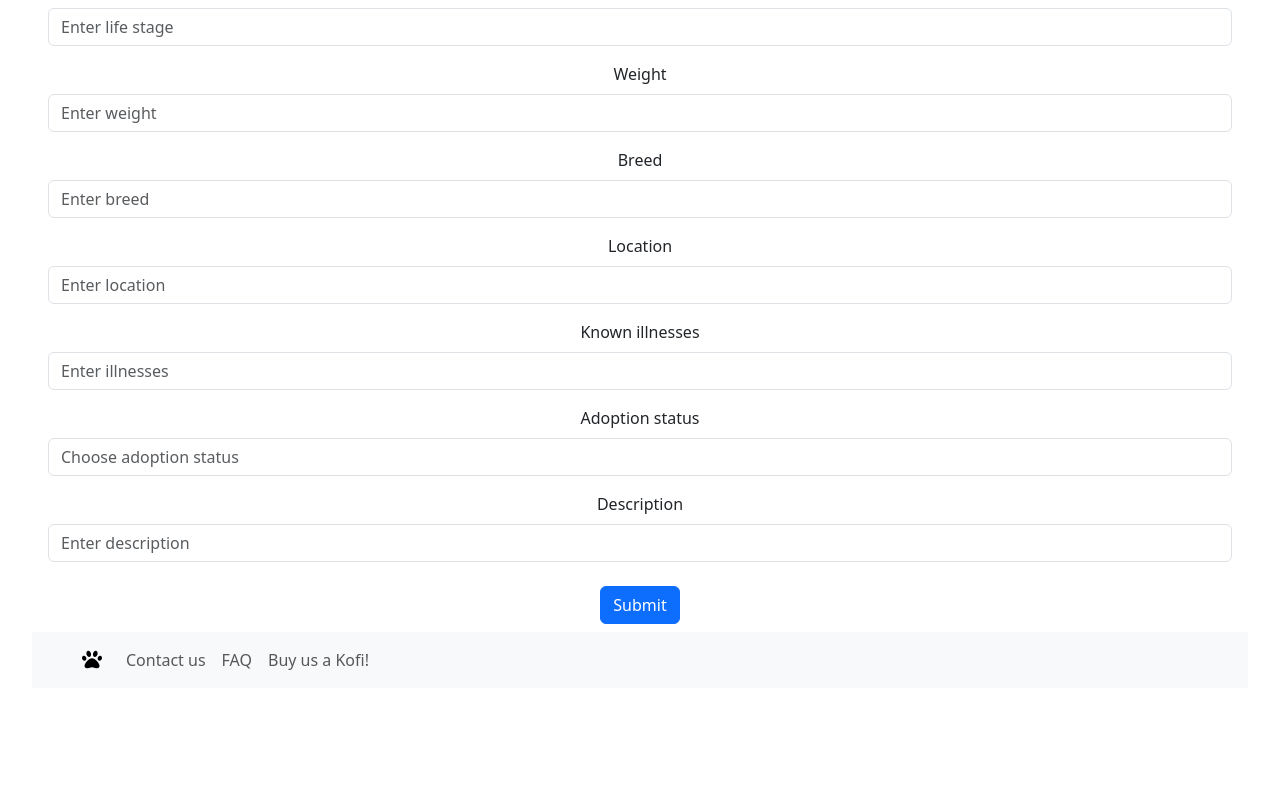
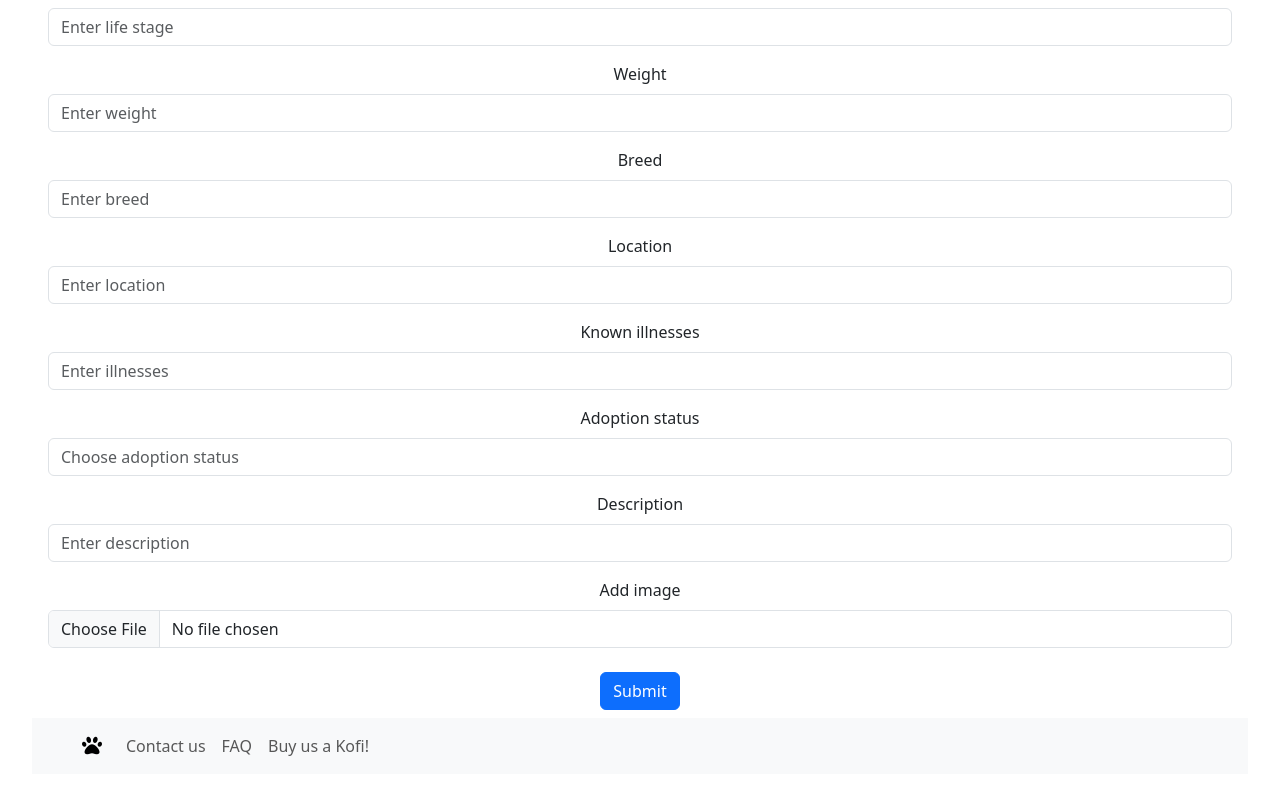
Before and after one commit to TheTiredTiger/Final_Project_PAAWS_FrontEnd, a React (Vite) app: page /adminadd in a window 1280 px wide. Shown: the part 472-1266 px from the top of the page. Before the commit the page ends 1192 px from the top, so only its background shows below. Built offline with nearby package versions, Linux system fonts and the light colour scheme.

Commit message:
Added images field to admin pages

```diff
--- a/src/pages/Admin/AdminAdd.jsx
+++ b/src/pages/Admin/AdminAdd.jsx
@@ -66,6 +66,11 @@ function AdminAdd() {
           <Form.Control type="text" placeholder="Enter description" />
         </Form.Group>
 
+        <Form.Group className="m-3" controlId="animalLocation">
+          <Form.Label>Add image</Form.Label>
+          <Form.Control type="file" placeholder="Insert image" />
+        </Form.Group>
+
         <Button className='m-2' variant="primary" type="submit">
           Submit
         </Button>
--- a/src/pages/Admin/AdminEdit.jsx
+++ b/src/pages/Admin/AdminEdit.jsx
@@ -65,6 +65,11 @@ function AdminEdit() {
           <Form.Control type="text" placeholder="Enter description" />
         </Form.Group>
 
+        <Form.Group className="m-3" controlId="animalLocation">
+          <Form.Label>Add image</Form.Label>
+          <Form.Control type="file" placeholder="Insert image" />
+        </Form.Group>
+
         <Button className='m-2' variant="primary" type="submit">
           Submit
         </Button>
```
